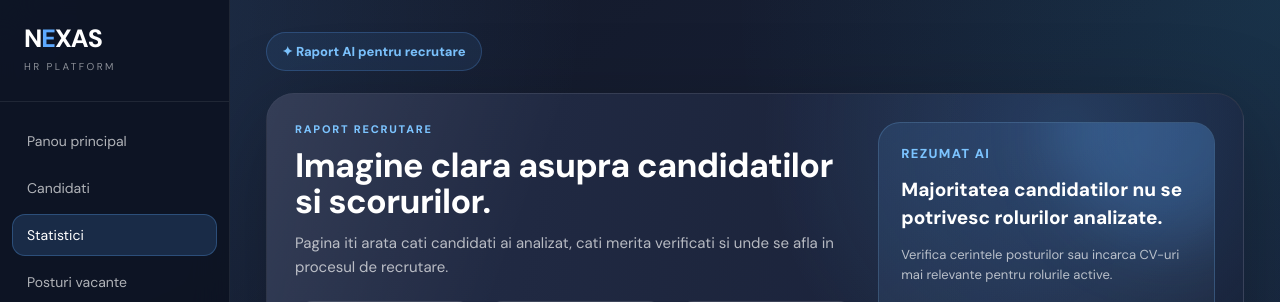
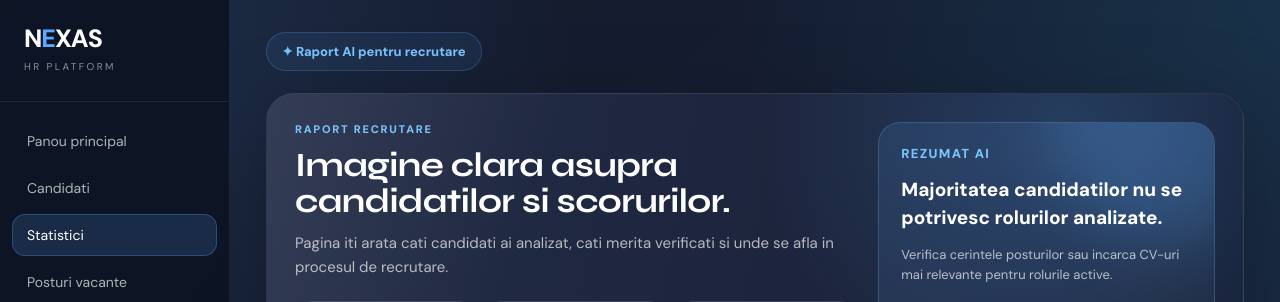
Before and after one commit to robotHR/HR, a FastAPI app: template app/templates/analytics.html in a window 1280 px wide. Shown: the top 302 px of the page. Run offline with FastAPI, Linux system fonts and the light colour scheme; the template is opened without the code that fills it, so the values that code supplies are empty; the visitor is signed in with stand-in values (Sample User, id 1); parts of the project's set-up code (start-up, migrations or seed data) failed here and were passed over.

Commit message:
Update analytics.html

```diff
--- a/app/templates/analytics.html
+++ b/app/templates/analytics.html
@@ -109,6 +109,7 @@
         .hero-content{position:relative;z-index:1;display:grid;grid-template-columns:1.25fr .75fr;gap:22px;align-items:stretch}
         .eyebrow{font-size:11px;text-transform:uppercase;letter-spacing:.16em;color:var(--blue-2);font-weight:900;margin-bottom:12px}
         h1{font-size:34px;line-height:1.05;letter-spacing:-.6px;margin-bottom:12px;color:#fff}
+        h1.syne-only{font-family:'Syne',sans-serif !important}
         .subtitle{max-width:780px;color:var(--muted);font-size:15px;line-height:1.6}
         .ai-summary{
             margin-top:22px;
@@ -350,7 +351,7 @@
                 <div class="hero-content">
                     <div>
                         <div class="eyebrow">Raport recrutare</div>
-                      <h1 class="page-title syne-only">Imagine clara asupra candidatilor si scorurilor.</h1>
+                      <h1 class="syne-only">Imagine clara asupra candidatilor si scorurilor.</h1>
                         <p class="subtitle">Pagina iti arata cati candidati ai analizat, cati merita verificati si unde se afla in procesul de recrutare.</p>
                         <div class="ai-summary">
                             <div class="summary-chip"><strong>{{ analytics.total }}</strong><span>candidati analizati</span></div>
```
